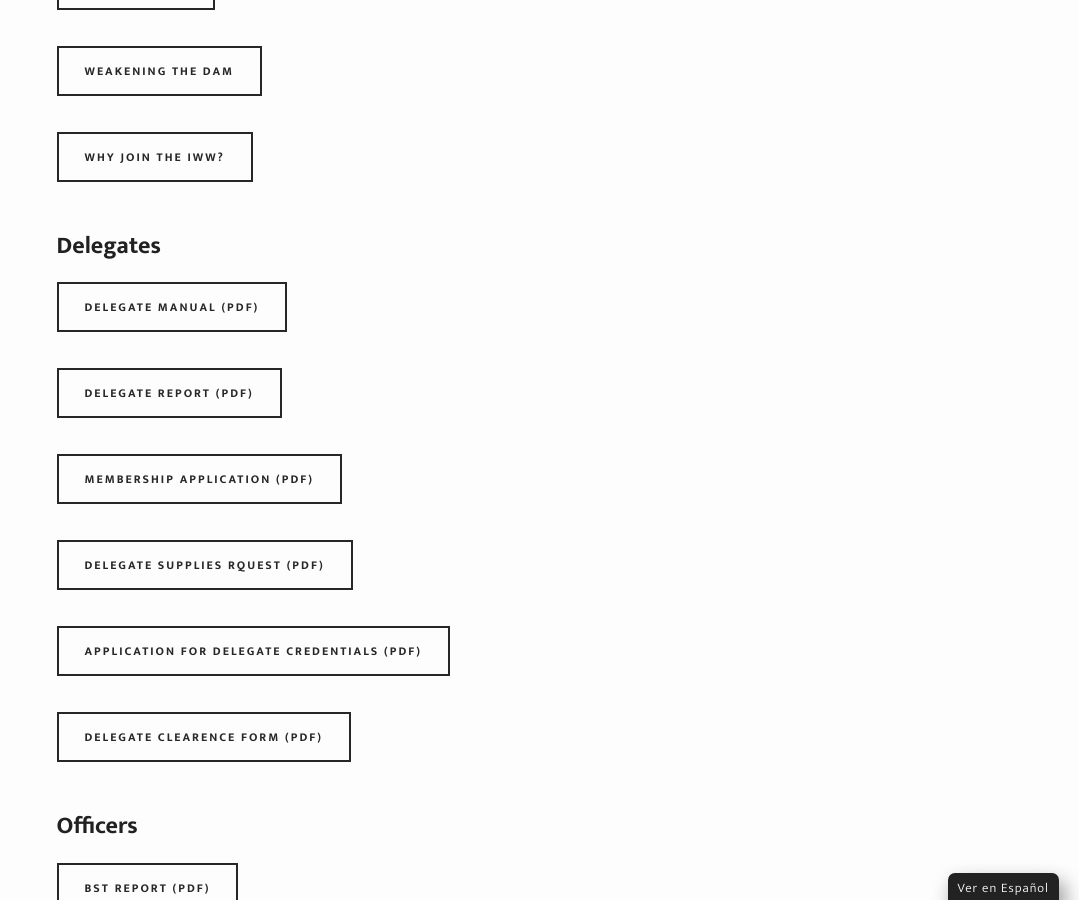
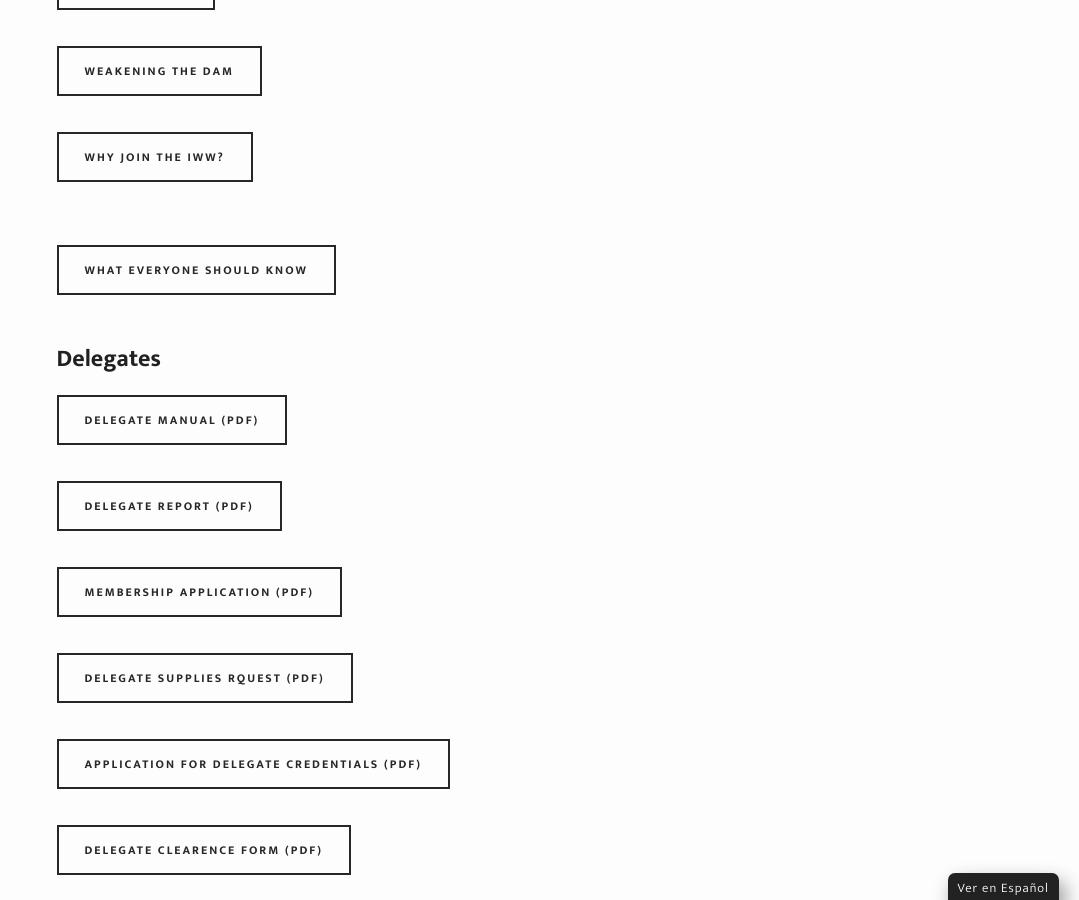
Before and after one commit to IWW-NYC-GMB/iww.nyc, a Jekyll site: the page built from resources.html, in a window 1280 px wide and 900 px high, scrolled down 1878 px. Shown: the whole window, without its empty margins (201-1280 px from the left). Built offline with Jekyll 4.4.1, drawn with Linux system fonts in a browser that asks for light colours; some web fonts are replaced.

Commit message:
Update resources.html

```diff
--- a/resources.html
+++ b/resources.html
@@ -20,6 +20,8 @@
 <a href="{{ site.baseurl }}/think"><button class="small" style="margin: 12px 15px 24px 0;" ontouchstart="">Think it Over</button></a><br>
 <a href="{{ site.baseurl }}/wtd"><button class="small" style="margin: 12px 15px 24px 0;" ontouchstart="">Weakening the Dam</button></a><br>
 <a href="{{ site.baseurl }}/why-join"><button class="small" style="margin: 12px 15px 24px 0;" ontouchstart="">Why join the IWW?</button></a><br><br>
+<a href="{{ site.baseurl }}/1957-faq"><button class="small" style="margin: 12px 15px 24px 0;" ontouchstart="">What Everyone Should Know</button></a><br><br>
+
 <h2>Delegates</h2>
 <a href="http://www.iww.org/PDF/Official/DelegateManual.pdf"><button class="small" style="margin: 12px 15px 24px 0;" ontouchstart="">Delegate Manual (PDF)</button></a><br>
 <a href="https://iww.org/PDF/Forms/2017DelegateReportFormEFillable.pdf"><button class="small" style="margin: 12px 15px 24px 0;" ontouchstart="">Delegate Report (PDF)</button></a><br>
```
